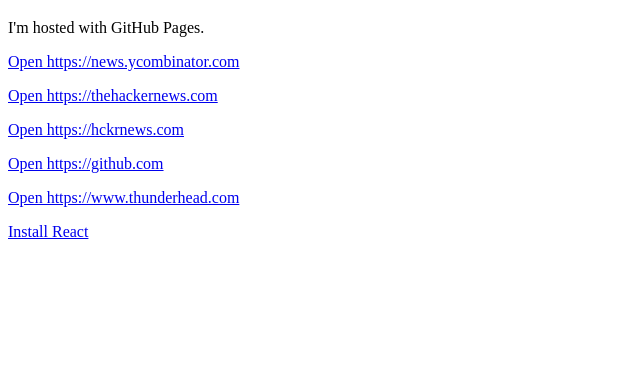
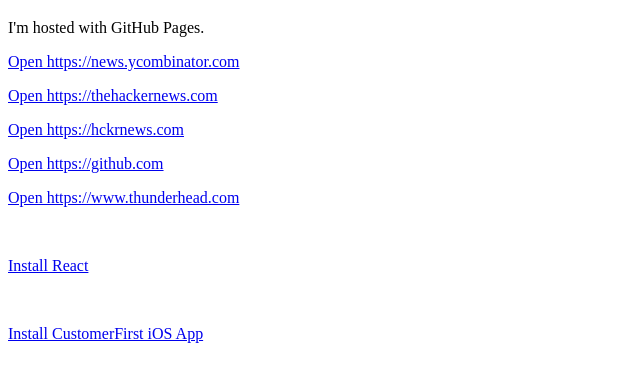
Before and after one commit to JackRobinson/JackRobinson.github.io, a plain HTML site: page index.html in a window 1280 px wide. Shown: the part 61-442 px from the top of the page, without its empty margins (0-640 px from the left). Drawn offline with Linux system fonts and the light colour scheme.

Commit message:
Update index.html

```diff
--- a/index.html
+++ b/index.html
@@ -10,8 +10,9 @@
 <p><a href="https://hckrnews.com/?someKey=hckrnews">Open https://hckrnews.com</a></p>
 <p><a href="https://github.com/?someKey=github">Open https://github.com</a></p>
 <p><a href="https://www.thunderhead.com/?someKey=thunderhead">Open https://www.thunderhead.com</a></p>
-
+<br/>
 <p><a href="https://onedemo.thunderhead.com/one/rt/track/ONE-XPTKFWM7XM-1976/redirect?uri=outbound%3A%2F%2Femail%2Finstall%2F%3Fck%3DMKazimirski%40iba.by#https://rink.hockeyapp.net/apps/5e44ea3c5a6849cfab62a146777a7e89">Install React</a></p>
-
+<br/>
+ <p><a href="https://onedemo.thunderhead.com/one/rt/track/ONE-XPTKFWM7XM-1976/redirect?uri=outbound%3A%2F%2Femail%2Finstall%2F%3Fck%3DMKazimirski%40iba.by#https://rink.hockeyapp.net/apps/006000d39b844465bae753e0ce29392d">Install CustomerFirst iOS App</a></p>
 </body>
 </html>
```
